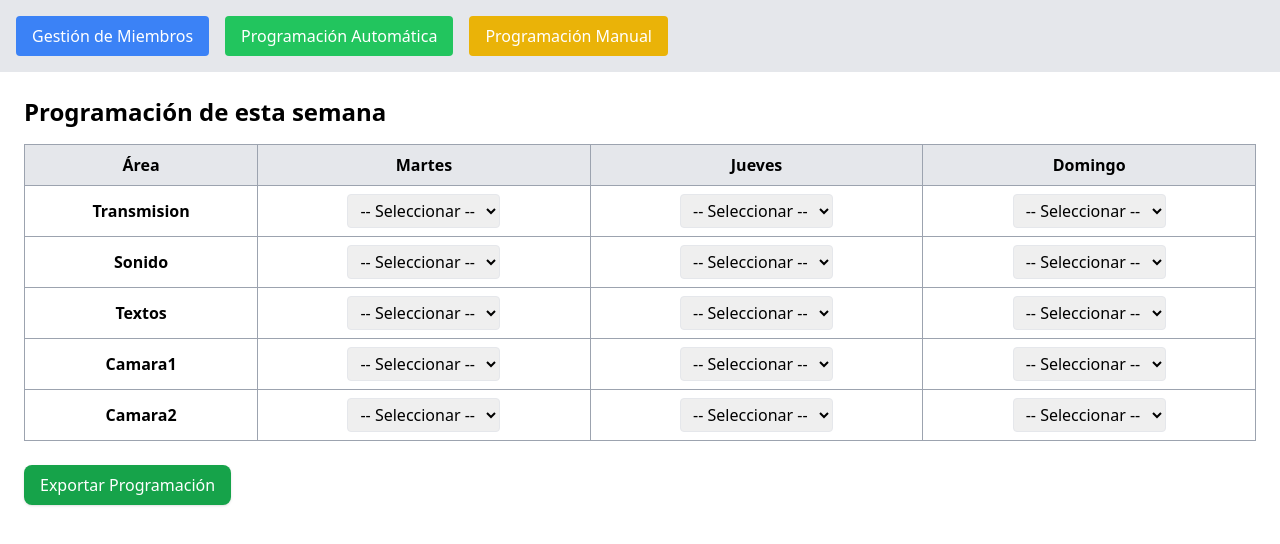
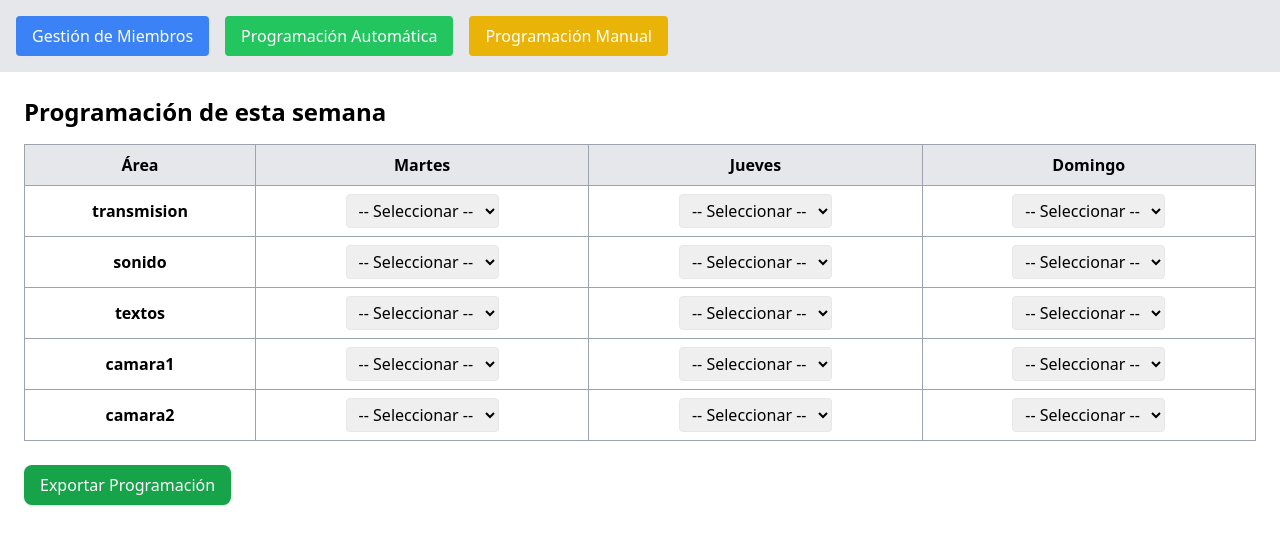
Before and after one commit to jefeRivas/iglesia-frontend, a React (Vite) app: page / in a window 1280 px wide. Both pictures are taken after a click on the button "Programación Manual". Shown: the top 544 px of the page. Built offline with nearby package versions, Linux system fonts and the light colour scheme.

Commit message:
Update ManualScheduler.jsx

```diff
--- a/src/components/ManualScheduler.jsx
+++ b/src/components/ManualScheduler.jsx
@@ -8,8 +8,8 @@ export default function ManualScheduler() {
   const { members } = useMembers();
   //const [schedule, setSchedule] = useState({});
 
-  const dias = ["Martes", "Jueves", "Domingo"];
-  const areas = ["Transmision", "Sonido", "Textos", "Camara1", "Camara2"];
+  const dias = ["martes", "jueves", "domingo"];
+  const areas = ["transmision", "sonido", "textos", "camara1", "camara2"];
 
   const [schedule, setSchedule] = useState(
     dias.reduce((acc, dia) => {
@@ -72,13 +72,13 @@ export default function ManualScheduler() {
       <div className="overflow-x-auto">
         <table className="table-auto border-collapse border border-gray-400 w-full text-center">
           <thead>
-            <tr className="bg-gray-200">
-              <th className="border border-gray-400 px-4 py-2">Área</th>
-              {dias.map((dia) => (
-                <th key={dia} className="border border-gray-400 px-4 py-2">
-                  {dia}
-                </th>
-              ))}
+
+              <tr className="bg-gray-200">
+                <th className="border border-gray-400 px-4 py-2">Área</th>
+                <th className="border border-gray-400 px-4 py-2">Martes</th>
+                <th className="border border-gray-400 px-4 py-2">Jueves</th>
+                <th className="border border-gray-400 px-4 py-2">Domingo</th>
+
             </tr>
           </thead>
           <tbody>
```
